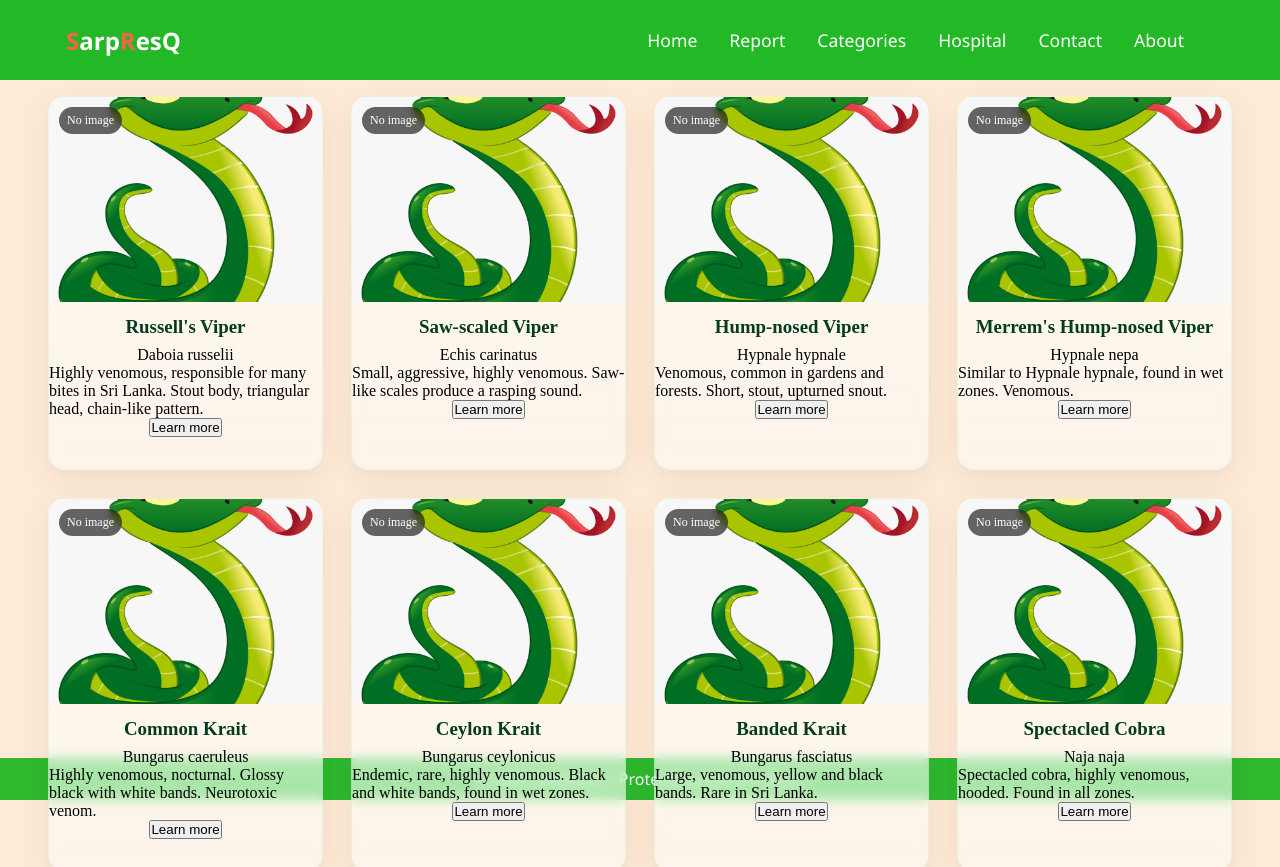
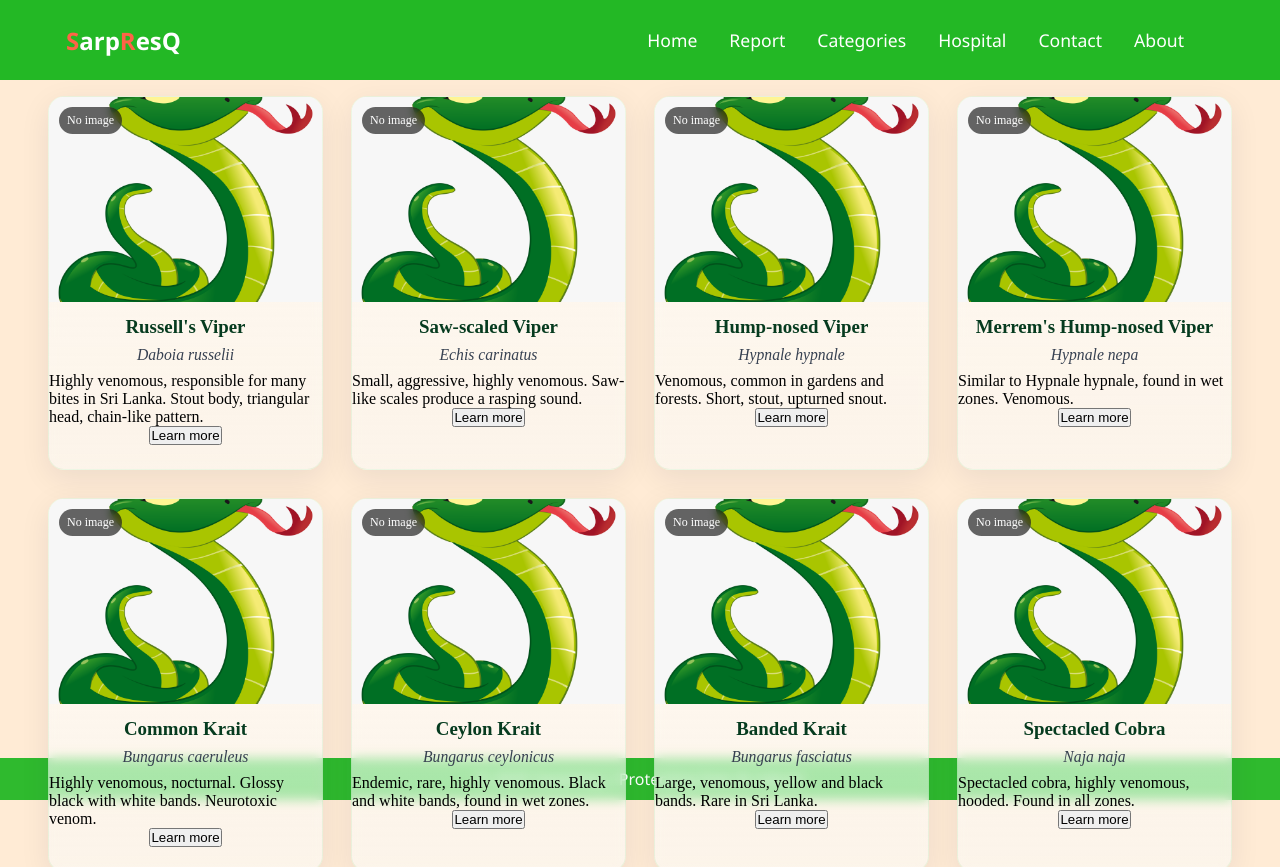
Before and after one commit to ashensilva12/SarpResQ, a React (Vite) app: page /Categories in a window 1280 px wide. Shown: the top 867 px of the page. Built offline with nearby package versions, Linux system fonts and the light colour scheme; no server answers.

Commit message:
Update Categories.css

```diff
--- a/src/component/pages/Categories.css
+++ b/src/component/pages/Categories.css
@@ -72,3 +72,9 @@
   margin: 14px 0 8px;
   text-align: center;
 }
+.snake-scientific{
+  font-style: italic;
+  color: #374151;
+  font-size: 0.98rem;
+  margin-bottom: 8px;
+}
```
